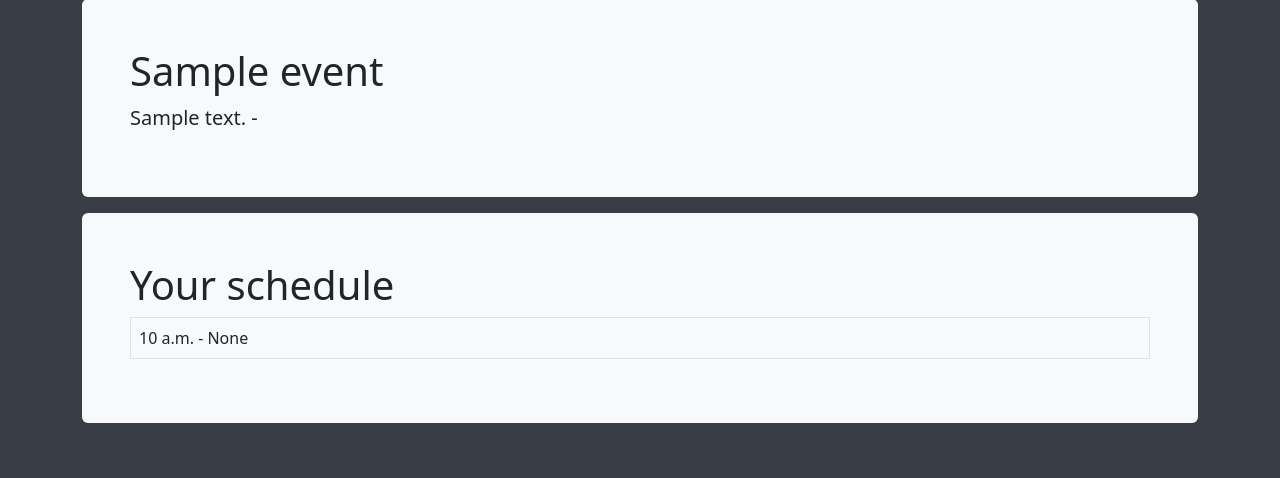
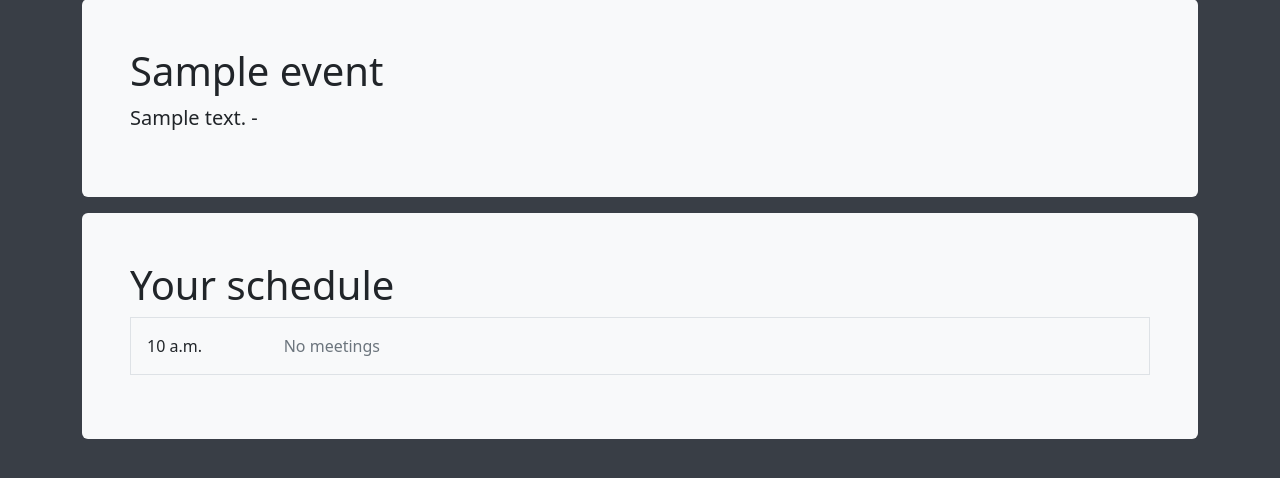
Before and after one commit to icovada/open-meetme-tool, a Django app: a page that uses meetme/meetme_app/templates/meetme_app/event.html in a window 1280 px wide. Shown: the part 83-561 px from the top of the page. Run offline with Django 4.2, Linux system fonts and the light colour scheme; a user stored in the database is signed in; tables that the repository leaves empty hold one stand-in row (values such as "Sample post").

Commit message:
Pretty calendar view

```diff
--- a/meetme/meetme_app/static/meetme_app/navbar.css
+++ b/meetme/meetme_app/static/meetme_app/navbar.css
@@ -10,3 +10,24 @@ body {
 .bg-light{
   background-color: #EEEEEE;
 }
+
+.calendar-time{
+  width: 15%;
+}
+
+.calendar-meeting{
+  width: 85%;
+
+}
+
+.calendar-meeting.booked{
+  border: 3px solid #8c00ff !important;
+  border-radius: 3px;
+  background-color: #b04fff;
+  color: white;
+  padding-left: 1em;
+}
+
+.calendar-meeting.booked > p{
+  margin-bottom: 0px;
+}
--- a/meetme/meetme_app/templates/meetme_app/event.html
+++ b/meetme/meetme_app/templates/meetme_app/event.html
@@ -9,10 +9,22 @@
     <div class="bg-light p-5 my-3 rounded">
       <h1>Your schedule</h1>
       <div id="mycalendar" class="d-flex flex-column mb-3">
+
         {% for k, v in calendar.items %}
-        <div class="p-2 border">{{v.begin | time}} - {{v.meeting}}</div>
+          <div class="d-flex border">
+            <div class="p-3 calendar-time">{{v.begin | time}}</div>
+            {% if v.meeting is None %}
+              <div class="py-3 calendar-meeting text-muted">No meetings</div>
+            {% else %}
+              <div class="calendar-meeting booked">
+                <p class="fw-bold">{{v.meeting.inviter}} - {{v.meeting.invitee}}</p>
+                <p>Room {{v.meeting.booking.concurrency}}</p>
+              </div>
+            {% endif %}
+          </div>
         {% endfor %}
-      </div>
+
+    </div>
 
     </div>
   </main>
```
